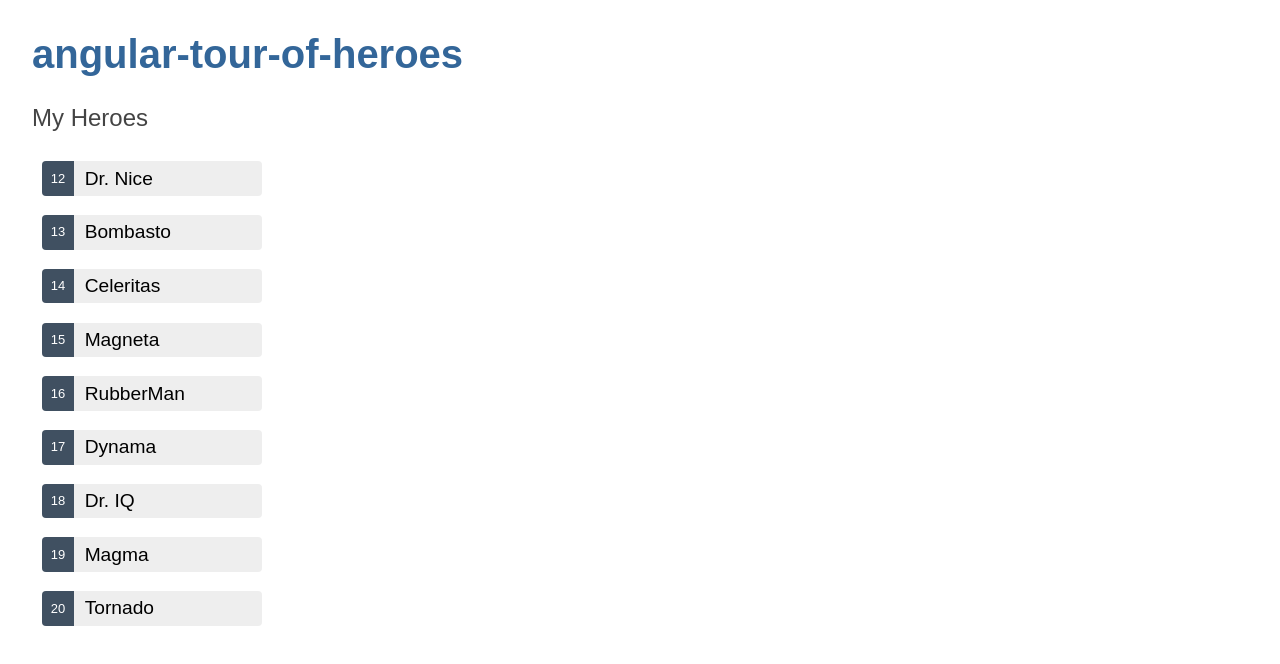
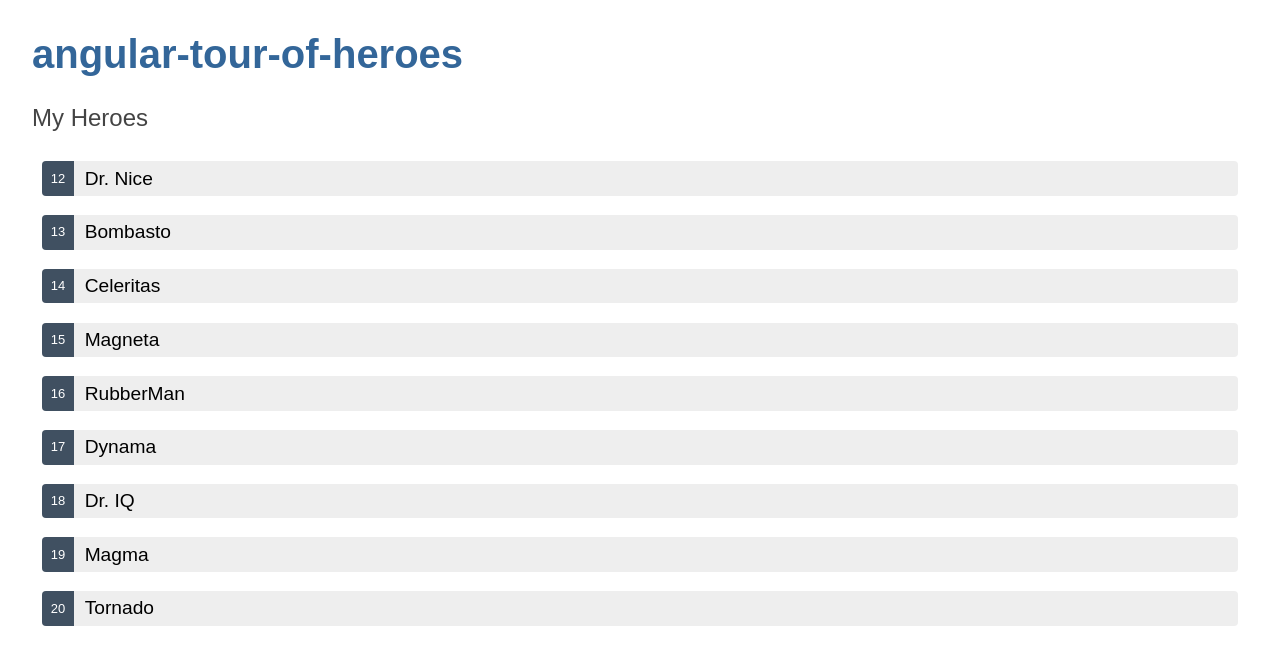
Before and after one commit to 225junior/ng_heroes, an Angular app: page / in a window 1280 px wide. Shown: the top 664 px of the page. Built offline with nearby package versions, Linux system fonts and the light colour scheme.

Commit message:
feat: amelioration du CSS

```diff
--- a/src/app/heroes/heroes.component.css
+++ b/src/app/heroes/heroes.component.css
@@ -3,7 +3,6 @@
   margin: 0 0 2em 0;
   list-style-type: none;
   padding: 0;
-  width: 15em;
 }
 
 .heroes li {
@@ -63,4 +62,5 @@
 
 .heroes .name {
   align-self: center;
+  padding-right: 1rem;
 }
```
